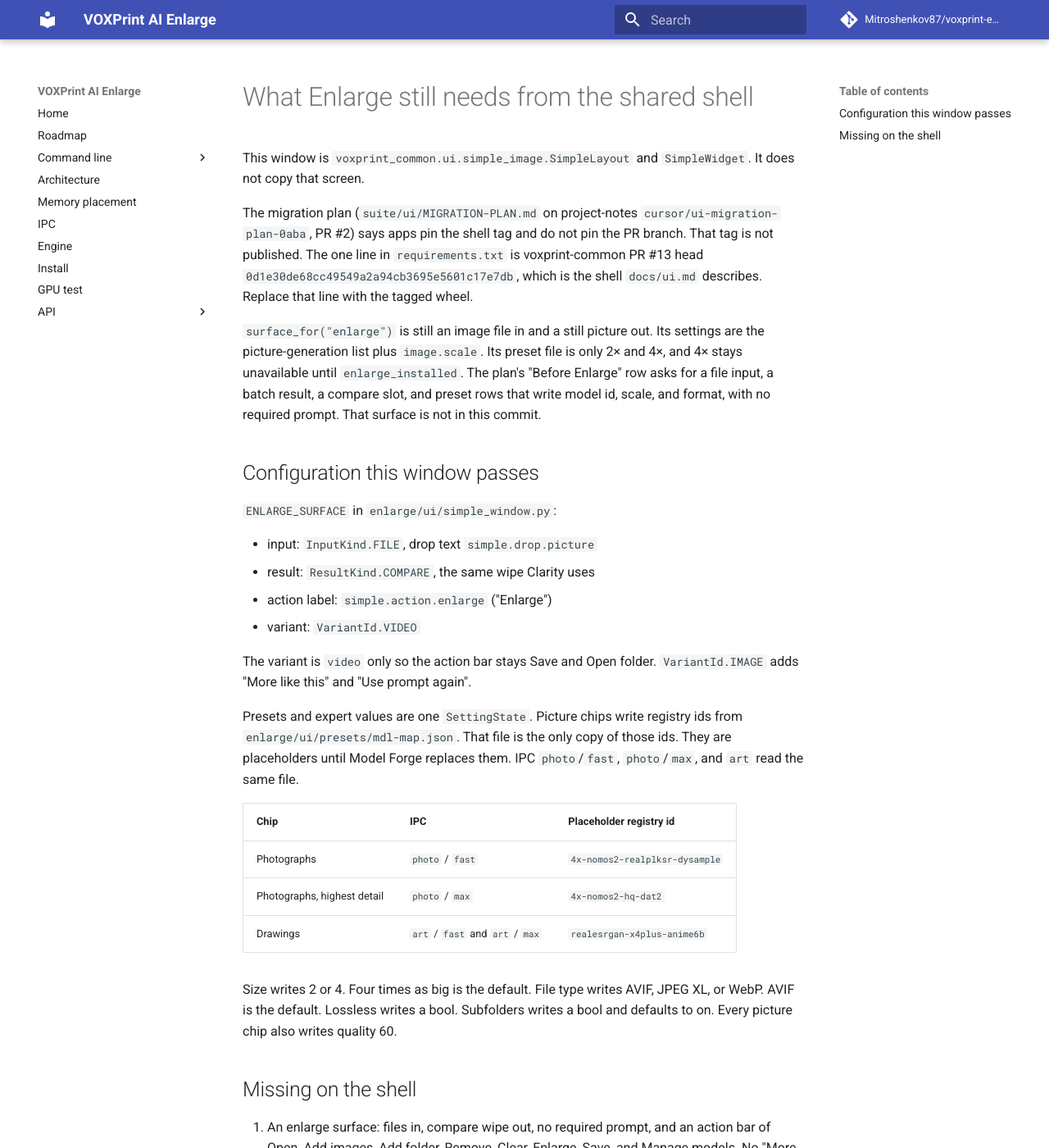
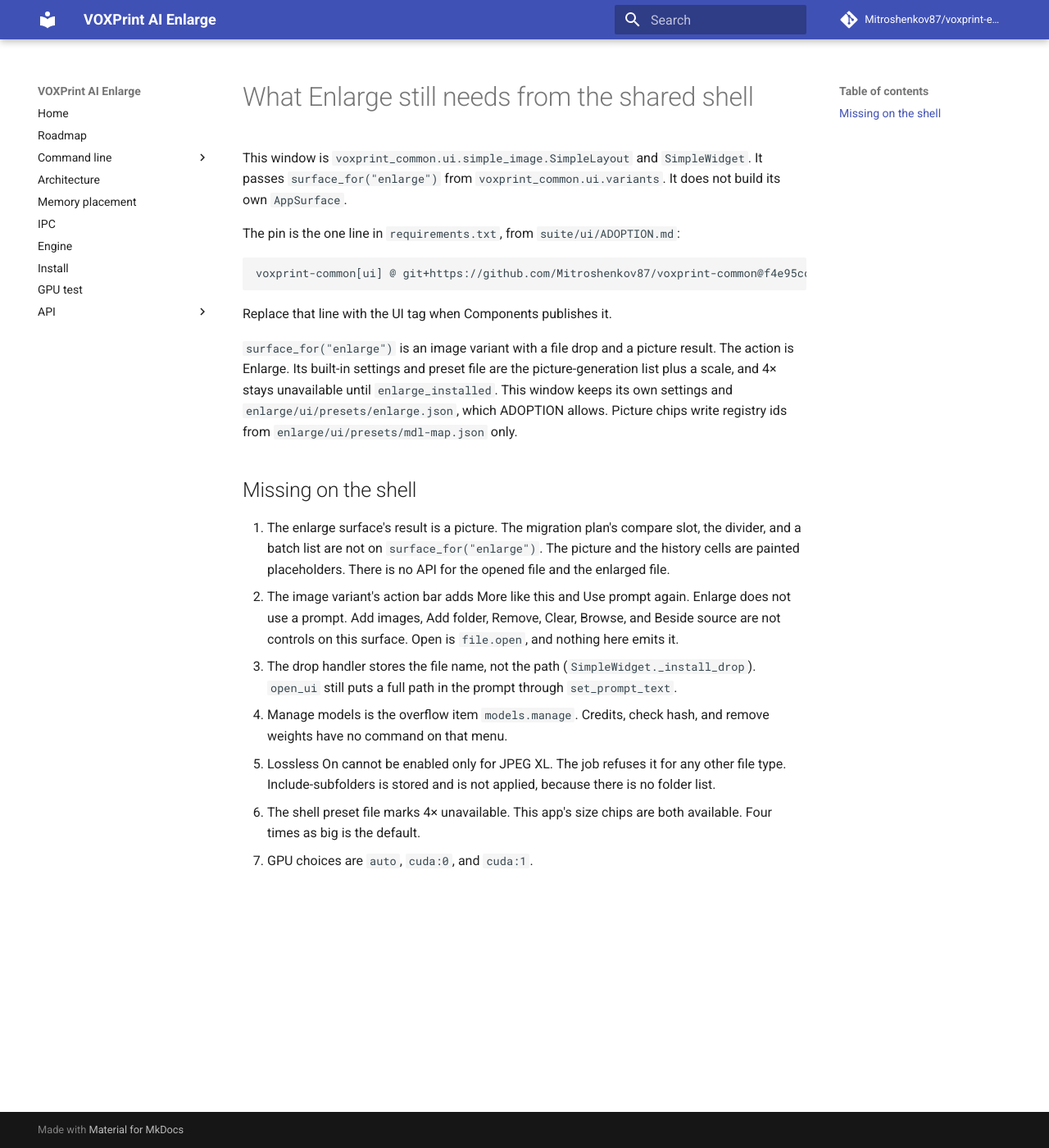
Before and after one commit to Mitroshenkov87/voxprint-enlarge, an MkDocs documentation site: the page built from docs/SIMPLE-LAYOUT-GAPS.md, in a window 1280 px wide and 1400 px high. Shown: the whole window at 82% size. Built offline with MkDocs 1.6.1 and Material for MkDocs 9.7.7, drawn with Linux system fonts in a browser that asks for light colours; comment, search, counter and statistics services are not loaded; some of the changed text lies outside the part shown.

Commit message:
Open Enlarge on the built-in enlarge surface.
The pin is the adoption line for voxprint-common at f4e95cc. The window uses surface_for("enlarge") and keeps the placeholder registry ids in the one map file.

Co-authored-by: Aleksandr Mitroshenkov <Mitroshenkov87@users.noreply.github.com>

````diff
--- a/docs/SIMPLE-LAYOUT-GAPS.md
+++ b/docs/SIMPLE-LAYOUT-GAPS.md
@@ -1,76 +1,42 @@
 # What Enlarge still needs from the shared shell
 
 This window is `voxprint_common.ui.simple_image.SimpleLayout` and `SimpleWidget`.
-It does not copy that screen.
+It passes `surface_for("enlarge")` from `voxprint_common.ui.variants`. It does
+not build its own `AppSurface`.
 
-The migration plan (`suite/ui/MIGRATION-PLAN.md` on project-notes
-`cursor/ui-migration-plan-0aba`, PR #2) says apps pin the shell tag and do not
-pin the PR branch. That tag is not published. The one line in `requirements.txt`
-is voxprint-common PR #13 head `0d1e30de68cc49549a2a94cb3695e5601c17e7db`, which
-is the shell `docs/ui.md` describes. Replace that line with the tagged wheel.
+The pin is the one line in `requirements.txt`, from `suite/ui/ADOPTION.md`:
 
-`surface_for("enlarge")` is still an image file in and a still picture out.
-Its settings are the picture-generation list plus `image.scale`. Its preset
-file is only 2× and 4×, and 4× stays unavailable until `enlarge_installed`.
-The plan's "Before Enlarge" row asks for a file input, a batch result, a
-compare slot, and preset rows that write model id, scale, and format, with no
-required prompt. That surface is not in this commit.
+```text
+voxprint-common[ui] @ git+https://github.com/Mitroshenkov87/voxprint-common@f4e95ccfa25780abaf50412cb095a7843725102a
+```
 
-## Configuration this window passes
+Replace that line with the UI tag when Components publishes it.
 
-`ENLARGE_SURFACE` in `enlarge/ui/simple_window.py`:
-
-- input: `InputKind.FILE`, drop text `simple.drop.picture`
-- result: `ResultKind.COMPARE`, the same wipe Clarity uses
-- action label: `simple.action.enlarge` ("Enlarge")
-- variant: `VariantId.VIDEO`
-
-The variant is `video` only so the action bar stays Save and Open folder.
-`VariantId.IMAGE` adds "More like this" and "Use prompt again".
-
-Presets and expert values are one `SettingState`. Picture chips write registry
-ids from `enlarge/ui/presets/mdl-map.json`. That file is the only copy of those
-ids. They are placeholders until Model Forge replaces them. IPC `photo`/`fast`,
-`photo`/`max`, and `art` read the same file.
-
-| Chip | IPC | Placeholder registry id |
-| --- | --- | --- |
-| Photographs | `photo` / `fast` | `4x-nomos2-realplksr-dysample` |
-| Photographs, highest detail | `photo` / `max` | `4x-nomos2-hq-dat2` |
-| Drawings | `art` / `fast` and `art` / `max` | `realesrgan-x4plus-anime6b` |
-
-Size writes 2 or 4. Four times as big is the default. File type writes AVIF,
-JPEG XL, or WebP. AVIF is the default. Lossless writes a bool. Subfolders
-writes a bool and defaults to on. Every picture chip also writes quality 60.
+`surface_for("enlarge")` is an image variant with a file drop and a picture
+result. The action is Enlarge. Its built-in settings and preset file are the
+picture-generation list plus a scale, and 4× stays unavailable until
+`enlarge_installed`. This window keeps its own settings and
+`enlarge/ui/presets/enlarge.json`, which ADOPTION allows. Picture chips write
+registry ids from `enlarge/ui/presets/mdl-map.json` only.
 
 ## Missing on the shell
 
-1. An enlarge surface: files in, compare wipe out, no required prompt, and an
-   action bar of Open, Add images, Add folder, Remove, Clear, Enlarge, Save,
-   and Manage models. No "More like this", no "Use prompt again", and no video
-   encoder or CRF. `surface_for("enlarge")` should grow that surface so Enlarge
-   can stop passing its own `AppSurface`.
-2. Simple actions the plan lists and this screen cannot show: Add images, Add
-   folder, Remove, Clear, Browse for an output folder, and Beside source.
-   Beside source and the output folder are expert values until those buttons
-   exist. Open exists as `file.open`, and nothing on this surface emits it.
+1. The enlarge surface's result is a picture. The migration plan's compare
+   slot, the divider, and a batch list are not on `surface_for("enlarge")`.
+   The picture and the history cells are painted placeholders. There is no
+   API for the opened file and the enlarged file.
+2. The image variant's action bar adds More like this and Use prompt again.
+   Enlarge does not use a prompt. Add images, Add folder, Remove, Clear,
+   Browse, and Beside source are not controls on this surface. Open is
+   `file.open`, and nothing here emits it.
 3. The drop handler stores the file name, not the path
-   (`SimpleWidget._install_drop`). A dropped file cannot be opened again.
-   `set_prompt_text` can hold a full path, which is what another app's
-   `open_ui` uses.
-4. The compare wipe paints a decorative before and after (`_wipe` / `_scene`).
-   There is no way to give it the opened picture and the enlarged file.
-   History cells for a compare result are numbers, not the picture. A batch
-   result list is not on this surface.
-5. Manage models is the overflow item `models.manage`, not a button on the
-   main row. This window runs `voxprint-mdl --gui --app enlarge` for that
-   command. Credits, check hash, and remove weights have no command on the
-   overflow menu.
-6. Lossless On cannot be enabled only when the file type is JPEG XL. Both
-   chips stay available. The job refuses lossless for any other file type.
-   Include-subfolders is stored and is not applied, because there is no folder
-   list yet.
-7. The shell's enlarge preset marks 4× unavailable. This app's size chips are
-   both available. Four times as big is the default.
-8. GPU choices are `auto`, `cuda:0`, and `cuda:1`. JPEG and HEIC stay on the
-   expert file-type list. The expert model control shows registry ids.
+   (`SimpleWidget._install_drop`). `open_ui` still puts a full path in the
+   prompt through `set_prompt_text`.
+4. Manage models is the overflow item `models.manage`. Credits, check hash,
+   and remove weights have no command on that menu.
+5. Lossless On cannot be enabled only for JPEG XL. The job refuses it for any
+   other file type. Include-subfolders is stored and is not applied, because
+   there is no folder list.
+6. The shell preset file marks 4× unavailable. This app's size chips are both
+   available. Four times as big is the default.
+7. GPU choices are `auto`, `cuda:0`, and `cuda:1`.
--- a/pyproject.toml
+++ b/pyproject.toml
@@ -13,7 +13,7 @@ dependencies = [
     "Pillow>=12.3.0,<13",
     "numpy>=2.5.3,<3",
     "imagecodecs==2026.10.10",
-    "voxprint-common @ git+https://github.com/Mitroshenkov87/voxprint-common.git@0d1e30de68cc49549a2a94cb3695e5601c17e7db",
+    "voxprint-common[ui] @ git+https://github.com/Mitroshenkov87/voxprint-common@f4e95ccfa25780abaf50412cb095a7843725102a",
 ]
 
 # The CPU distribution named onnxruntime installs the same import as
--- a/requirements.txt
+++ b/requirements.txt
@@ -7,10 +7,8 @@
 PySide6>=6.8,<7
 Pillow>=12.3.0,<13
 numpy>=2.5.3,<3
-# Pin line. The migration plan says to pin the shell tag, not the PR branch.
-# The tag is not published. This commit is voxprint-common PR #13 head.
-# Replace this one line with the tagged wheel.
-voxprint-common[ui] @ git+https://github.com/Mitroshenkov87/voxprint-common.git@0d1e30de68cc49549a2a94cb3695e5601c17e7db
+# Pin line from suite/ui/ADOPTION.md. Replace this one line with the UI tag.
+voxprint-common[ui] @ git+https://github.com/Mitroshenkov87/voxprint-common@f4e95ccfa25780abaf50412cb095a7843725102a
 onnxruntime-gpu==1.31.0
 # 2026.10.10 publishes a cp312-abi3 wheel, which installs on Python 3.14.
 imagecodecs==2026.10.10
````
Also changed, not shown: docs/ENGINE.md (+3 -4 lines), docs/ui/FEATURE-MAP.md (added, +64 -0 lines), docs/ui/en-expert.png, docs/ui/en-result.png (added), docs/ui/en-simple.png, docs/ui/en-wipe.png (deleted), docs/ui/ru-expert.png, docs/ui/ru-result.png (added), docs/ui/ru-simple.png, docs/ui/ru-wipe.png (deleted), 6 other files.
